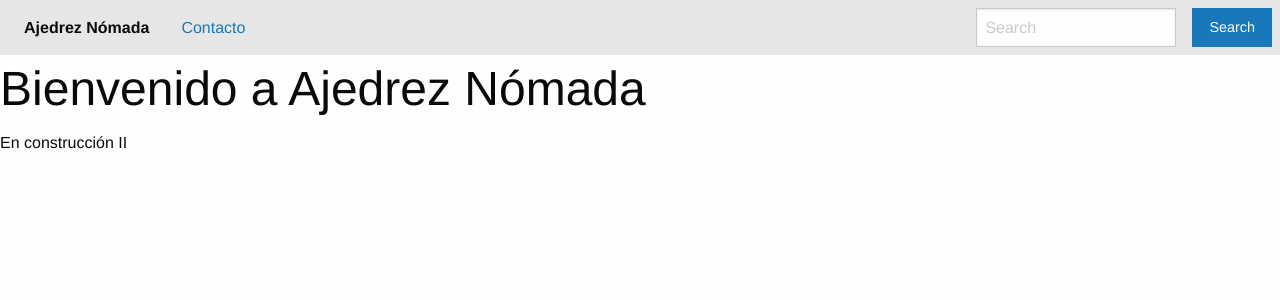
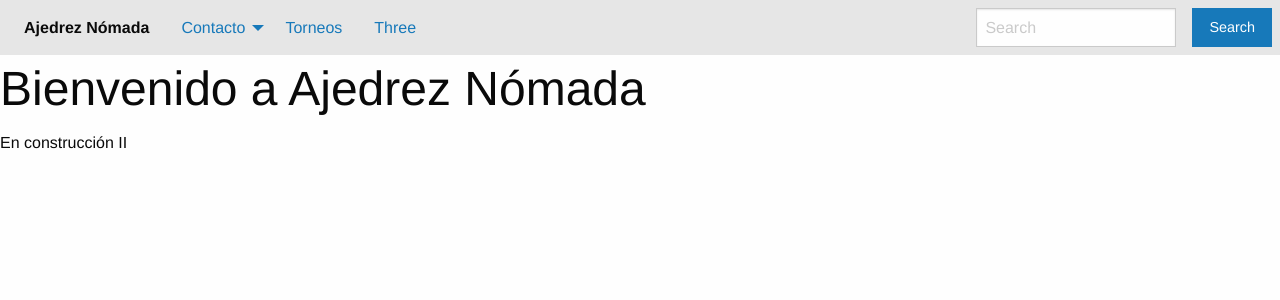
Before and after one commit to xtornasol512/ajedreznomada, a Django app: page / in a window 1280 px wide. Shown: the top 300 px of the page. Run offline with Django 3.2, Linux system fonts and the light colour scheme; some libraries are stand-ins or nearby versions.

Commit message:
update index

```diff
--- a/ajedreznomada/home/templates/base.html
+++ b/ajedreznomada/home/templates/base.html
@@ -13,18 +13,20 @@
   {% endblock cssblock %}
 </head>
 <body>
-  <nav class="top-bar">
+  <div class="top-bar">
     <div class="top-bar-left">
       <ul class="dropdown menu" data-dropdown-menu>
         <li class="menu-text">Ajedrez Nómada</li>
         <li>
           <a href="#">Contacto</a>
           <ul class="menu vertical">
+            <li><a href="#">Teléfono</a></li>
             <li><a href="#">Email</a></li>
-            <li><a href="#">Telefono</a></li>
             <li><a href="#">Ubicación</a></li>
           </ul>
         </li>
+        <li><a href="#">Torneos</a></li>
+        <li><a href="#">Three</a></li>
       </ul>
     </div>
     <div class="top-bar-right">
@@ -33,12 +35,13 @@
         <li><button type="button" class="button">Search</button></li>
       </ul>
     </div>
-  </nav>
+  </div>
   {% block content %}
   {% endblock content %}
 
   <!-- Compressed JavaScript -->
   <script src="https://code.jquery.com/jquery-3.2.1.slim.min.js"></script>
+  <script src="https://cdnjs.cloudflare.com/ajax/libs/what-input/5.0.5/what-input.js"></script>
   <script src="https://cdnjs.cloudflare.com/ajax/libs/foundation/6.4.3/js/foundation.min.js"></script>
   <script src="{% static "js/main.js" %}"></script>
   {% block jsblock %}
--- a/ajedreznomada/home/templates/landing.html
+++ b/ajedreznomada/home/templates/landing.html
@@ -1,6 +1,6 @@
 {% extends "base.html" %}
 {% block title %}Ajedrez Nómada{% endblock title %}
 {% block content %}
-    <h1>Bienvenido a Ajedrez Nómada</h1>
-    <p>En construcción II</p>
+  <h1>Bienvenido a Ajedrez Nómada</h1>
+  <p>En construcción II</p>
 {% endblock content %}
--- a/ajedreznomada/static/js/main.js
+++ b/ajedreznomada/static/js/main.js
@@ -1 +1,2 @@
 /*Main Js for Ajedrez Nomada*/
+$(document).foundation();
```
